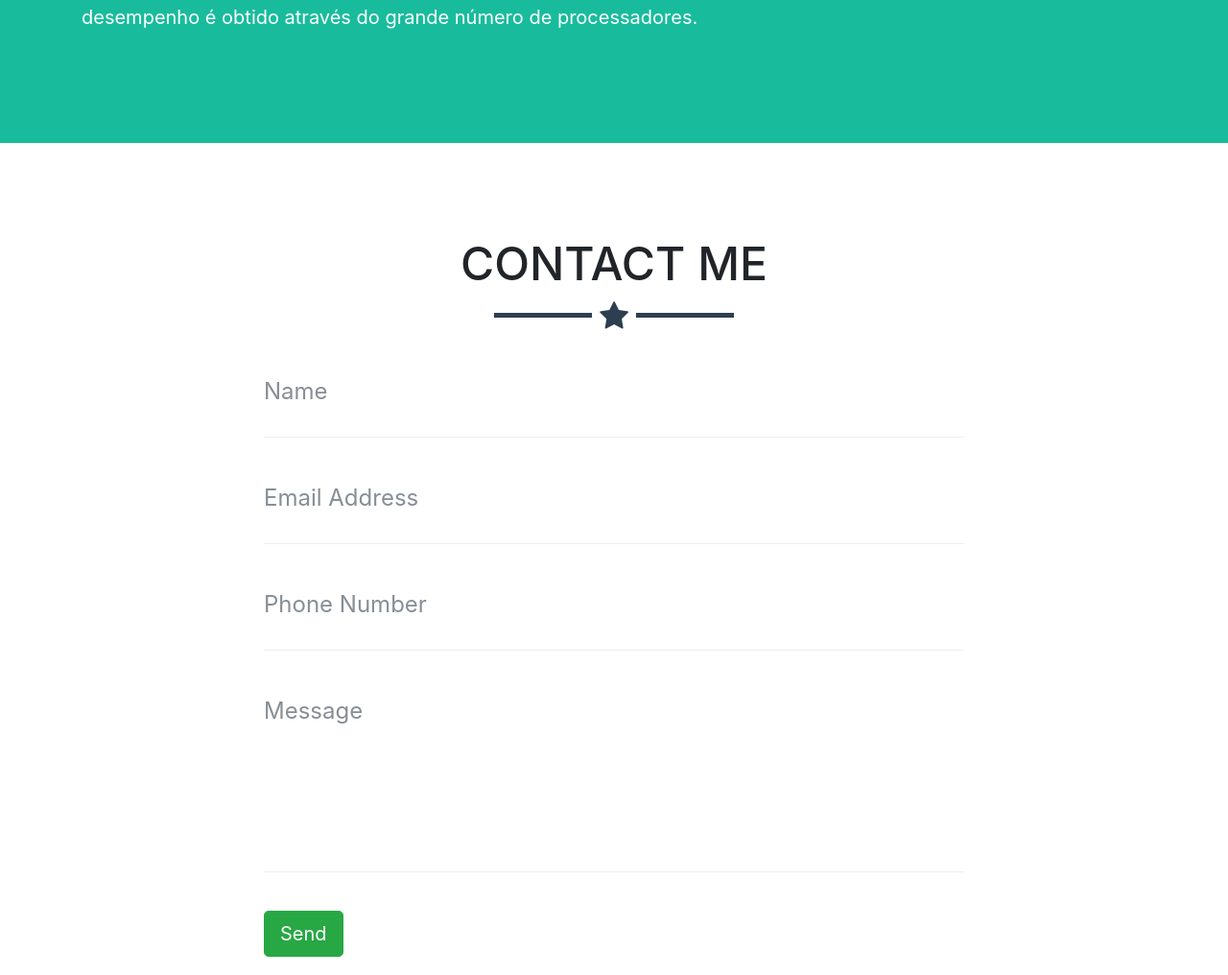
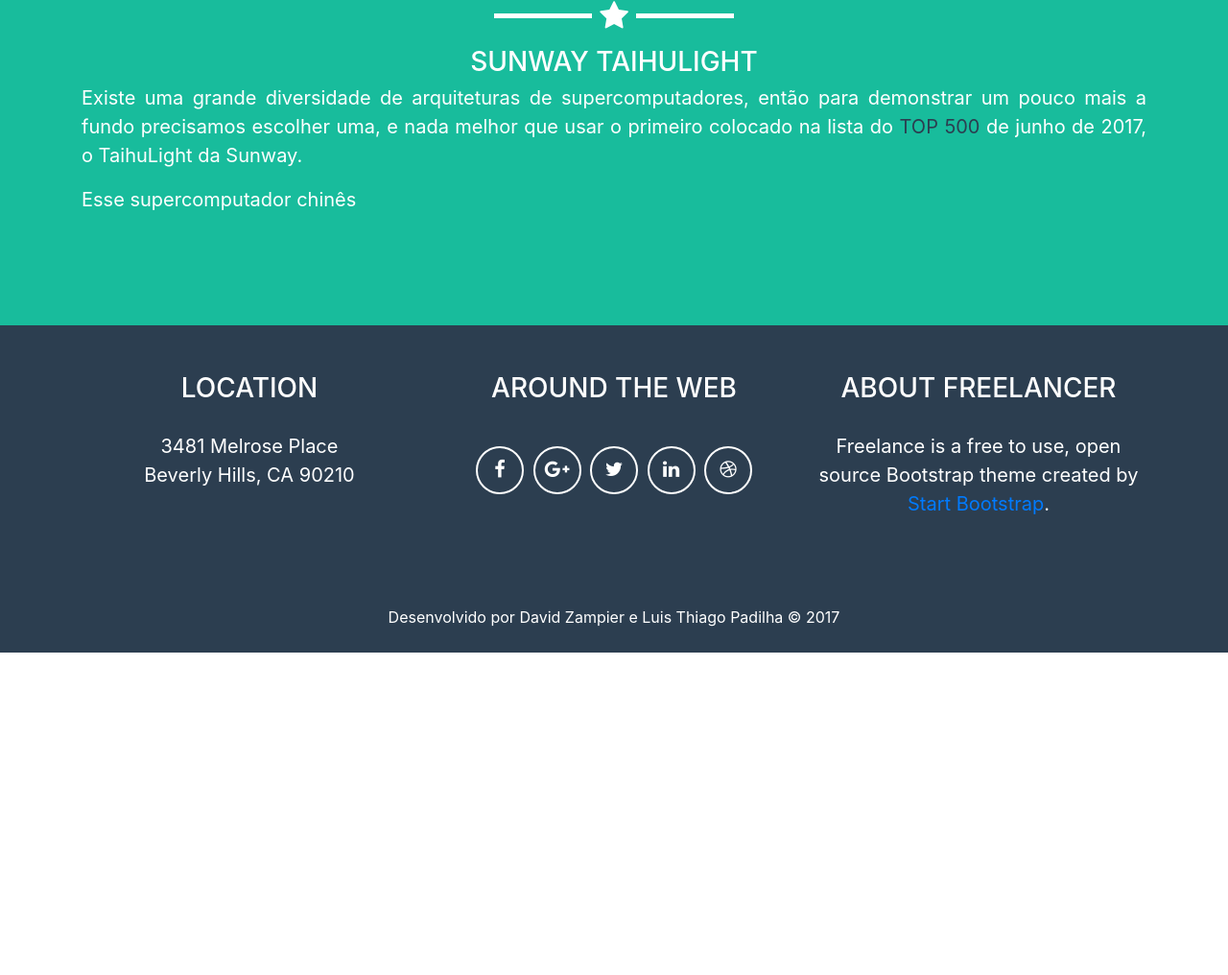
Before and after one commit to luisthiagop/REA-SO, a website with bundled scripts: page index.html in a window 1280 px wide. Shown: the part 1475-2491 px from the top of the page at 96% size. After the commit the page ends 2155 px from the top, so only its background shows below. Built offline with nearby package versions, Linux system fonts and the light colour scheme.

Commit message:
começo da arquitetura do sunway

```diff
--- a/index.html
+++ b/index.html
@@ -21,6 +21,14 @@
     <!-- Custom styles for this template -->
     <link href="css/freelancer.css" rel="stylesheet">
 
+    <style type="text/css">
+      .light-link, .light-link:hover{
+        color: #2C3E50;
+        cursor: pointer;
+      }
+
+    </style>
+
   </head>
 
   <body id="page-top">
@@ -40,9 +48,9 @@
             <li class="nav-item">
               <a class="nav-link js-scroll-trigger" href="#arquitetura">Arquitetura</a>
             </li>
-            <li class="nav-item">
+            <!-- <li class="nav-item">
               <a class="nav-link js-scroll-trigger" href="#contact">Contact</a>
-            </li>
+            </li> -->
           </ul>
         </div>
       </div>
@@ -142,7 +150,7 @@
     <section class="success" id="arquitetura">
       <div class="container">
         <h2 class="text-center">Arquitetura</h2>
-        <hr class="star-light">
+
         <div class="row">
           <div class="col-lg-12 text-justify">
             <p>Computadores paralelos podem ser classificados de acordo com o nível em que o hardware suporta o paralelismo. Computadores multinúcleos possuem muitos elementos de processamento em uma máquina só, enquanto que clusters e MPP (Massively Parallel Processor) usam múltiplos computadores para processar as mesmas tarefas. Atualmente, as arquiteturas mais utilizadas em supercomputadores são o cluster e o MPP.</p>
@@ -161,57 +169,24 @@
             </a>
           </div>-->
         </div>
+          <hr class="star-light">
+          <h3 class="text-center">Sunway TaihuLight</h3>
+          <div class="row">
+              <div class="col-lg-12 text-justify">
+                  <p>
+                  Existe uma grande diversidade de arquiteturas de supercomputadores, então para demonstrar um pouco mais a fundo precisamos escolher uma, e nada melhor que usar o primeiro colocado na lista do <a class="light-link" href="https://www.top500.org/list/2017/06/" target="_blank"> TOP 500</a> de junho de  2017, o TaihuLight da Sunway.
+                  </p>
+                  <p>
+                      Esse supercomputador chinês
+                  </p>
+              </div>
+          </div>
       </div>
+
+
     </section>
 
-    <!-- Contact Section -->
-    <section id="contact">
-      <div class="container">
-        <h2 class="text-center">Contact Me</h2>
-        <hr class="star-primary">
-        <div class="row">
-          <div class="col-lg-8 mx-auto">
-            <!-- To configure the contact form email address, go to mail/contact_me.php and update the email address in the PHP file on line 19. -->
-            <!-- The form should work on most web servers, but if the form is not working you may need to configure your web server differently. -->
-            <form name="sentMessage" id="contactForm" novalidate>
-              <div class="control-group">
-                <div class="form-group floating-label-form-group controls">
-                  <label>Name</label>
-                  <input class="form-control" id="name" type="text" placeholder="Name" required data-validation-required-message="Please enter your name.">
-                  <p class="help-block text-danger"></p>
-                </div>
-              </div>
-              <div class="control-group">
-                <div class="form-group floating-label-form-group controls">
-                  <label>Email Address</label>
-                  <input class="form-control" id="email" type="email" placeholder="Email Address" required data-validation-required-message="Please enter your email address.">
-                  <p class="help-block text-danger"></p>
-                </div>
-              </div>
-              <div class="control-group">
-                <div class="form-group floating-label-form-group controls">
-                  <label>Phone Number</label>
-                  <input class="form-control" id="phone" type="tel" placeholder="Phone Number" required data-validation-required-message="Please enter your phone number.">
-                  <p class="help-block text-danger"></p>
-                </div>
-              </div>
-              <div class="control-group">
-                <div class="form-group floating-label-form-group controls">
-                  <label>Message</label>
-                  <textarea class="form-control" id="message" rows="5" placeholder="Message" required data-validation-required-message="Please enter a message."></textarea>
-                  <p class="help-block text-danger"></p>
-                </div>
-              </div>
-              <br>
-              <div id="success"></div>
-              <div class="form-group">
-                <button type="submit" class="btn btn-success btn-lg" id="sendMessageButton">Send</button>
-              </div>
-            </form>
-          </div>
-        </div>
-      </div>
-    </section>
+
 
     <!-- Footer -->
     <footer class="text-center">
```
Also changed, not shown: 1 other file.
